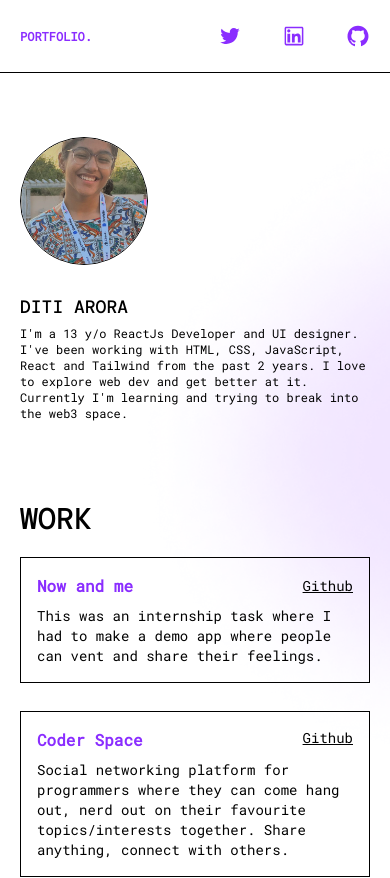
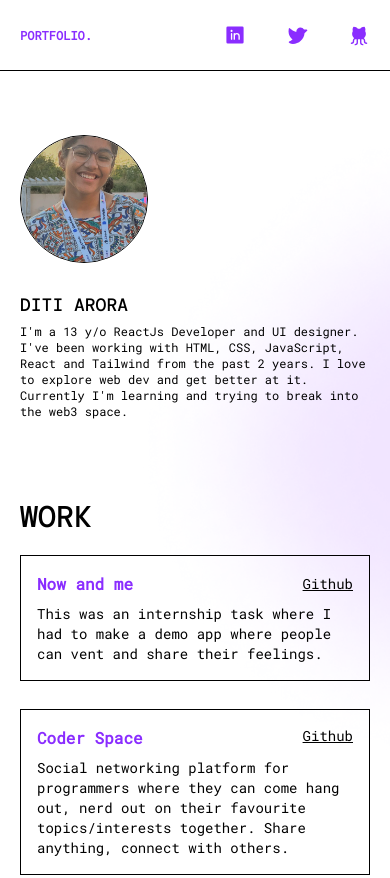
Before and after one commit to theditiarora/new-portfolio, a React (Create React App) app: page / in a window 390 px wide. Shown: the top 878 px of the page. Built offline with nearby package versions, Linux system fonts and the light colour scheme; the HTML template or start-up script is replaced by a standard one.

Commit message:
Update App.jsx

```diff
--- a/src/App.jsx
+++ b/src/App.jsx
@@ -3,6 +3,7 @@ import { useState } from 'react';
 import { AiOutlineTwitter } from 'react-icons/ai';
 import { AiOutlineGithub } from 'react-icons/ai';
 import { AiOutlineLinkedin } from 'react-icons/ai';
+import { GithubLogo, TwitterLogo, LinkedinLogo } from "phosphor-react";
 
 function App() {
   const [vis, setVis] = useState(true);
@@ -21,11 +22,11 @@ function App() {
 
           {/* icons */}
           <div className="flex gap-10">
-            <a className='sm:hidden' href='https://www.linkedin.com/in/diti-arora' target='_blank'><AiOutlineTwitter className='w-6 h-6 text-purple-c text-purple-c ' /></a>
+            <a className='sm:hidden' href='https://www.linkedin.com/in/diti-arora' target='_blank'><LinkedinLogo size={22} weight="fill" /></a>
 
-            <a className='sm:hidden' href='https://twitter.com/theditiarora' target='_blank'><AiOutlineLinkedin className='w-6 h-6 text-purple-c text-purple-c ' /></a>
+            <a className='sm:hidden' href='https://twitter.com/theditiarora' target='_blank'><TwitterLogo size={22} weight="fill" /></a>
 
-            <a className='sm:hidden' href='https://github.com/theditiarora' target='_blank'><AiOutlineGithub className='w-6 h-6 text-purple-c text-purple-c ' /></a>
+            <a className='sm:hidden' href='https://github.com/theditiarora' target='_blank'><GithubLogo size={22} weight="fill" /></a>
           </div>
 
         </div>
```
